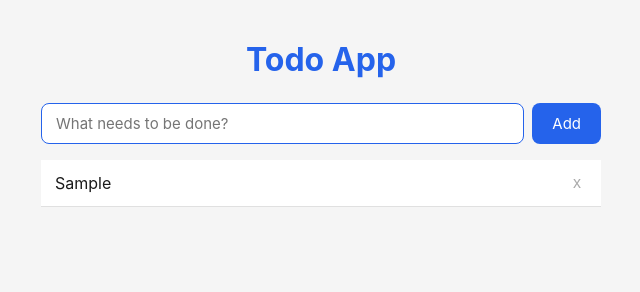
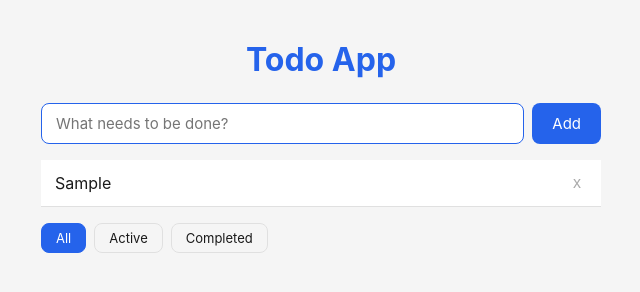
Before and after one commit to exorodo/todo-html-app, a plain HTML site: page index.html in a window 1280 px wide. Both pictures are taken after typing "Sample" into the empty fields and a click on the button "Add". Shown: the whole page, without its empty margins (319-959 px from the left). Drawn offline with Linux system fonts and the light colour scheme.

Commit message:
feat(TODO4-5): filter todos (all/active/completed)

```diff
--- a/index.html
+++ b/index.html
@@ -103,6 +103,29 @@ h1 {
   text-decoration: line-through;
   opacity: 0.5;
 }
+
+#filters {
+  display: flex;
+  gap: 8px;
+  margin-top: 16px;
+}
+
+.filter-btn {
+  padding: 6px 14px;
+  border: 1px solid var(--border);
+  border-radius: var(--radius);
+  background: transparent;
+  cursor: pointer;
+  font-size: 13px;
+  font-family: inherit;
+  color: var(--text);
+}
+
+.filter-btn.active {
+  background: var(--accent);
+  color: #fff;
+  border-color: var(--accent);
+}
 </style>
 </head>
 <body>
@@ -113,10 +136,15 @@ h1 {
     <button id="add-btn">Add</button>
   </div>
   <ul id="todo-list"></ul>
-  <div id="filters"></div>
+  <div id="filters">
+    <button class="filter-btn active" data-filter="all">All</button>
+    <button class="filter-btn" data-filter="active">Active</button>
+    <button class="filter-btn" data-filter="completed">Completed</button>
+  </div>
 </div>
 <script>
 let todos = [];
+let filter = 'all';
 
 function addTodo() {
   const input = document.getElementById('todo-input');
@@ -128,10 +156,19 @@ function addTodo() {
   input.focus();
 }
 
+function setFilter(f) {
+  filter = f;
+  document.querySelectorAll('.filter-btn').forEach(btn => {
+    btn.classList.toggle('active', btn.dataset.filter === f);
+  });
+  renderTodos();
+}
+
 function renderTodos() {
   const list = document.getElementById('todo-list');
   list.innerHTML = '';
-  todos.forEach(todo => {
+  const filtered = filter === 'all' ? todos : todos.filter(t => filter === 'active' ? !t.completed : t.completed);
+  filtered.forEach(todo => {
     const li = document.createElement('li');
     if (todo.completed) li.className = 'completed';
     const span = document.createElement('span');
@@ -156,6 +193,9 @@ document.getElementById('todo-input').addEventListener('keydown', e => {
   if (e.key === 'Enter') addTodo();
 });
 document.getElementById('add-btn').addEventListener('click', addTodo);
+document.querySelectorAll('.filter-btn').forEach(btn => {
+  btn.addEventListener('click', () => setFilter(btn.dataset.filter));
+});
 </script>
 </body>
 </html>
```
Also changed, not shown: 5 other files.
